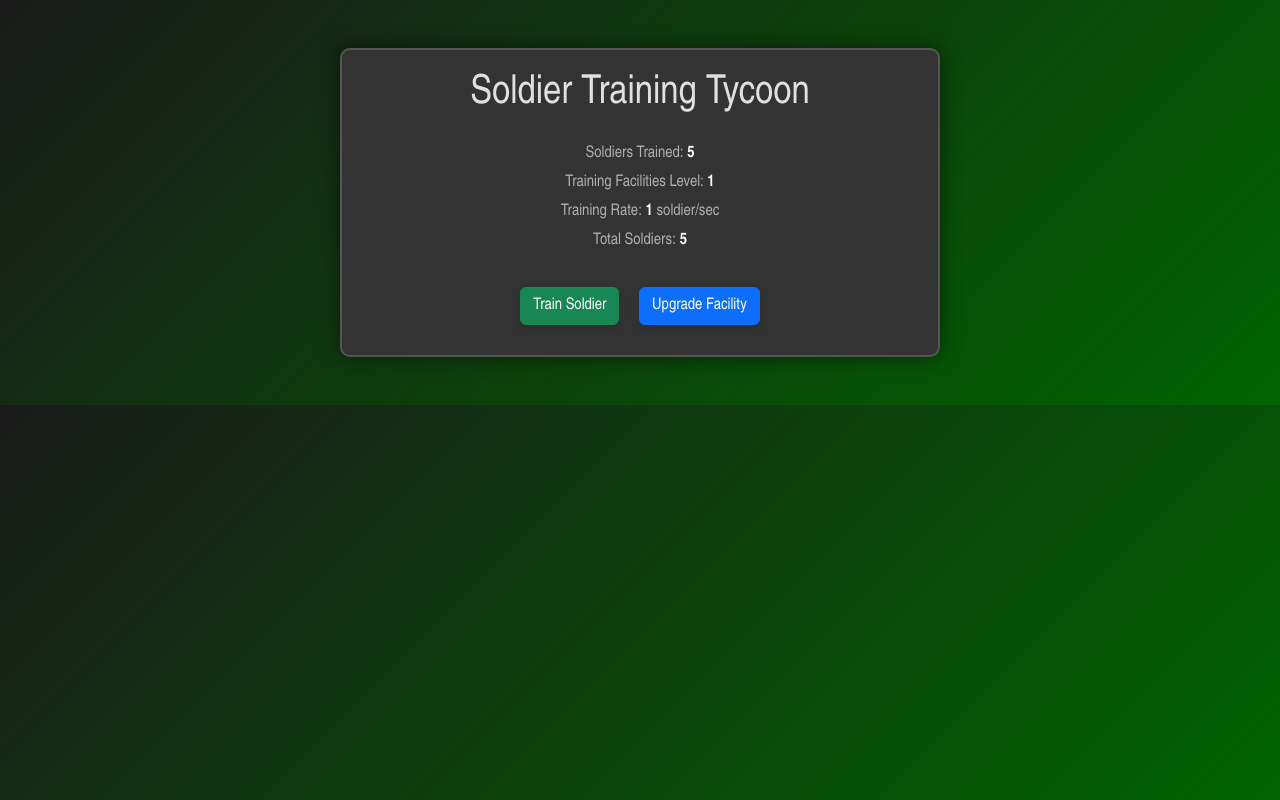
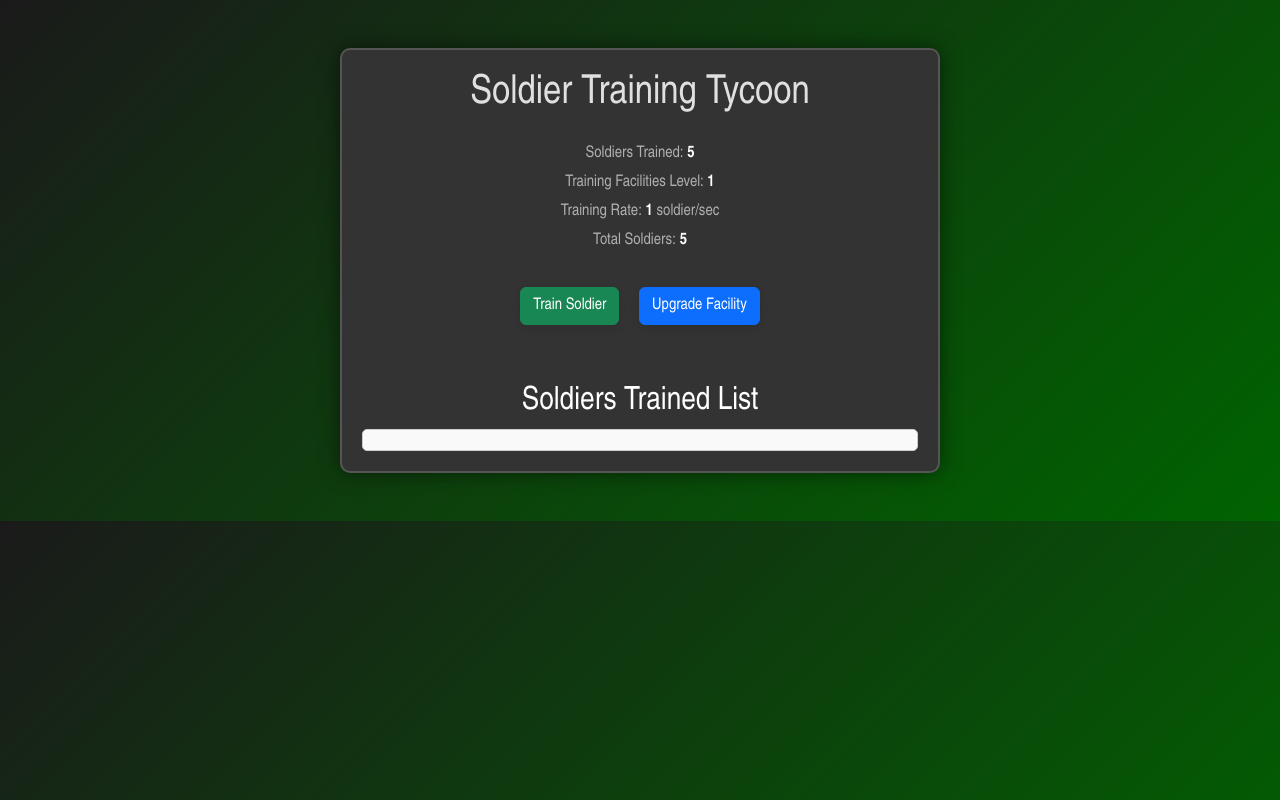
Before and after one commit to largefort/militarytrainingtycoon, a plain HTML site: page index.html in a window 1280 px wide. Drawn offline with nearby package versions, Linux system fonts and the light colour scheme.

Commit message:
Update index.html

```diff
--- a/index.html
+++ b/index.html
@@ -7,6 +7,16 @@
     <!-- Bootstrap 5 CSS -->
     <link href="https://cdn.jsdelivr.net/npm/bootstrap@5.3.0-alpha1/dist/css/bootstrap.min.css" rel="stylesheet">
     <link rel="stylesheet" href="styles.css">
+    <style>
+        #soldiers-list {
+            max-height: 200px;
+            overflow-y: auto;
+            border: 1px solid #ccc;
+            padding: 10px;
+            border-radius: 5px;
+            background-color: #f9f9f9;
+        }
+    </style>
 </head>
 <body>
     <audio id="bgm" autoplay loop>
@@ -25,6 +35,10 @@
             <button class="btn btn-success mx-2" onclick="trainSoldier()">Train Soldier</button>
             <button class="btn btn-primary mx-2" onclick="upgradeFacility()">Upgrade Facility</button>
         </div>
+        <div class="text-center mt-5">
+            <h2>Soldiers Trained List</h2>
+            <ul id="soldiers-list" class="list-group"></ul>
+        </div>
     </div>
 
     <script src="script.js"></script>
```
